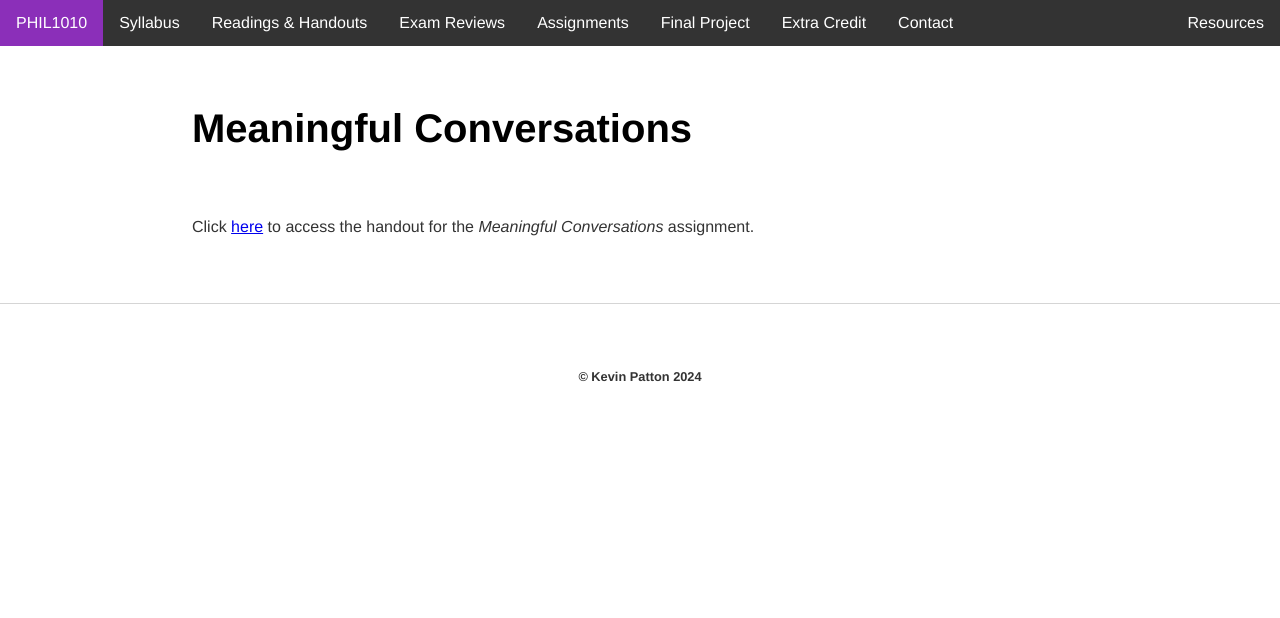
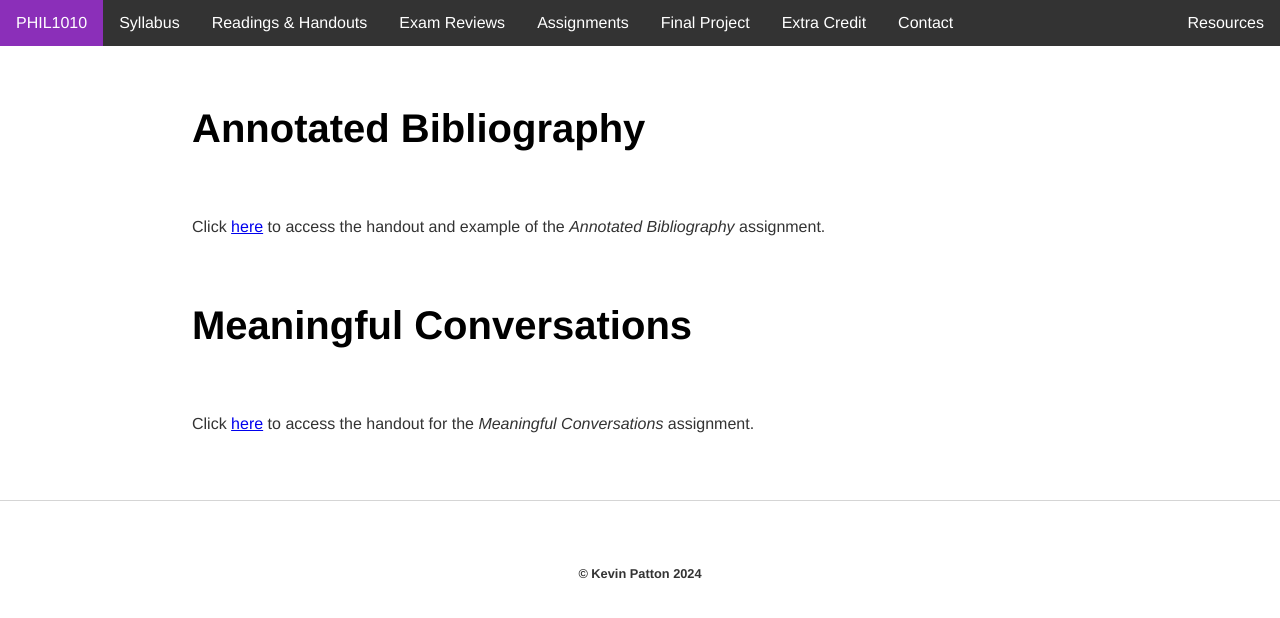
Before and after one commit to kevinjpatton/kevinjpatton.github.io, a Jekyll site: the page built from teaching/phil_1010/assignments/index.html, in a window 1280 px wide. Shown: the top 618 px of the page. Built offline with Jekyll 4.4.1, drawn with Linux system fonts in a browser that asks for light colours; Markdown is read by kramdown in place of the engine named in the settings.

Commit message:
Update index.html

```diff
--- a/teaching/phil_1010/assignments/index.html
+++ b/teaching/phil_1010/assignments/index.html
@@ -2,5 +2,7 @@
 layout: 1010
 title: PHIL1010 - Assignments
 ---
+<h1>Annotated Bibliography</h1>
+<p>Click <a href="/teaching/phil_1010/assignments/Handout - Annotated Bibliography Assignments.pdf" target="_blank">here</a> to access the handout and example of the <i>Annotated Bibliography</i> assignment.</p>
 <h1>Meaningful Conversations</h1>
 <p>Click <a href="/teaching/phil_1010/Handout - Interview Assignment.pdf" target="_blank">here</a> to access the handout for the <i>Meaningful Conversations</i> assignment.</p>
```
